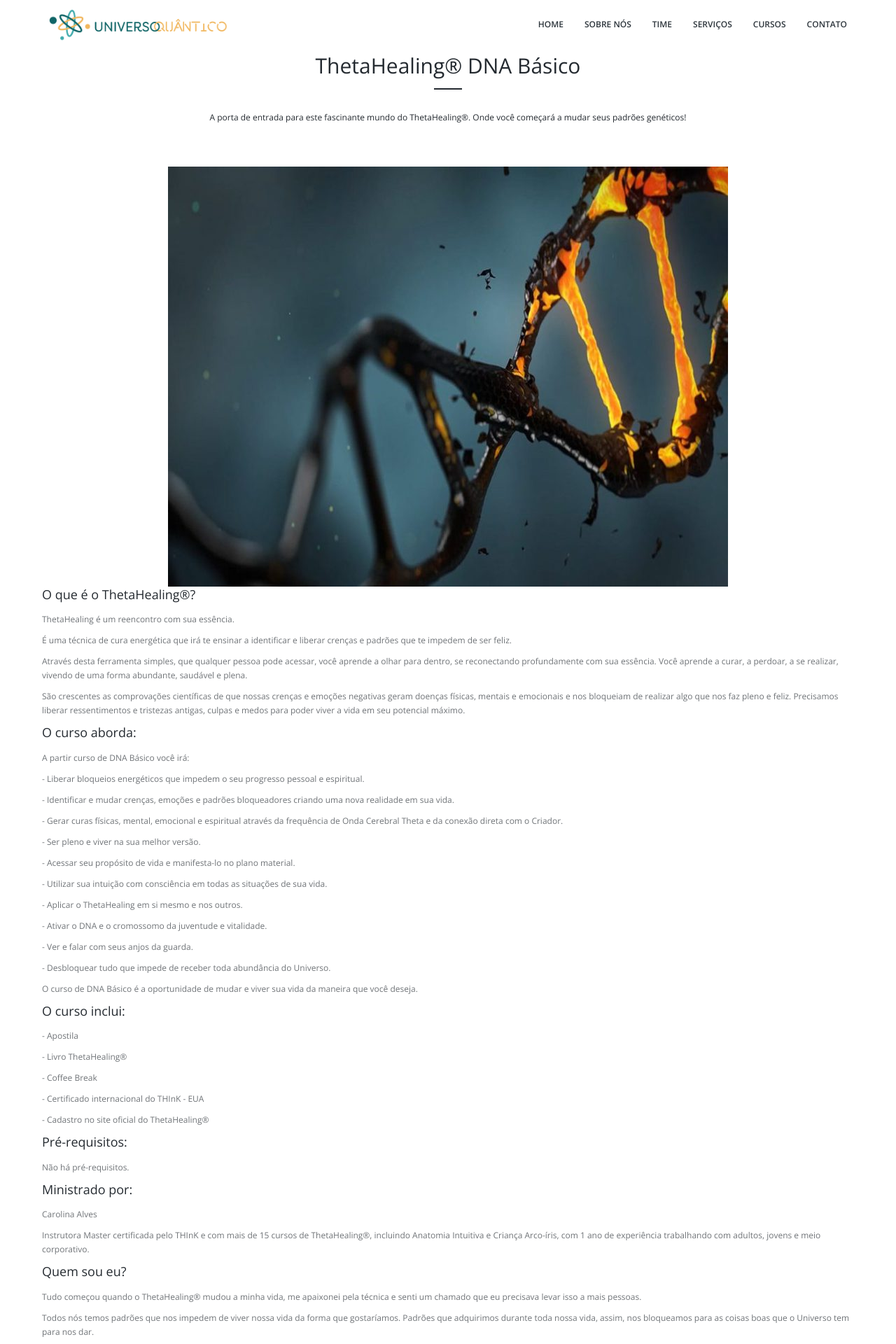
After one commit to matheusimf/imf-site, a Django app: page /seminars/dna-basico/ in a window 1280 px wide. The commit adds this page. Shown: the top 1920 px of the page at 70% size. Run offline with Django 3.2, Linux system fonts and the light colour scheme; some libraries are stand-ins or nearby versions.

Commit message:
Create basic seminar page

```diff
--- /dev/null
+++ b/src/seminars/templates/seminars/base-seminars.html
@@ -0,0 +1,103 @@
+{% extends "core/base.html" %}
+{% load i18n %}
+{% load static from staticfiles %}
+
+{% block active_seminars_menu %}active{% endblock active_seminars_menu %}
+
+        {% block everything %}
+        <!-- begin #work -->
+        <div class="content">
+            <!-- begin container -->
+            <div class="container">
+                <h2 class="content-title">{% trans 'ThetaHealing® DNA Básico' %}</h2>
+                <p class="content-desc">
+                    {% trans 'A porta de entrada para este fascinante mundo do ThetaHealing®. Onde você começará a mudar seus padrões genéticos!' %}
+                </p>
+                <div class="row">
+                    <img class="center-block img-fluid" src="{% static 'core/img/dna_basico.jpeg' %}" alt="{% trans 'DNA Básico - ThetaHealing' %}"/>
+                </div>
+                <div class="row">
+                    <h4>O que é o ThetaHealing®?</h4>
+                    <p>ThetaHealing é um reencontro com sua essência.</p>
+                    <p>É uma técnica de cura energética que irá te ensinar a identificar e liberar crenças e padrões que te impedem de ser feliz.</p>
+                    <p>Através desta ferramenta simples, que qualquer pessoa pode acessar, você aprende a olhar para dentro, se reconectando profundamente com sua essência. Você aprende a curar, a perdoar, a se realizar, vivendo de uma forma abundante, saudável e plena.</p>
+                    <p>São crescentes as comprovações científicas de que nossas crenças e emoções negativas geram doenças físicas, mentais e emocionais e nos bloqueiam de realizar algo que nos faz pleno e feliz. Precisamos liberar ressentimentos e tristezas antigas, culpas e medos para poder viver a vida em seu potencial máximo.</p>
+                </div>
+                <div class="row">
+                    <h4>O curso aborda:</h4>
+                    <p>A partir curso de DNA Básico você irá:</p>
+                    <p>- Liberar bloqueios energéticos que impedem o seu progresso pessoal e espiritual.</p>
+                    <p>- Identificar e mudar crenças, emoções e padrões bloqueadores criando uma nova realidade em sua vida.</p>
+                    <p>- Gerar curas físicas, mental, emocional e espiritual através da frequência de Onda Cerebral Theta e da conexão direta com o Criador.</p>
+                    <p>- Ser pleno e viver na sua melhor versão.</p>
+                    <p>- Acessar seu propósito de vida e manifesta-lo no plano material.</p>
+                    <p>- Utilizar sua intuição com consciência em todas as situações de sua vida.</p>
+                    <p>- Aplicar o ThetaHealing em si mesmo e nos outros.</p>
+                    <p>- Ativar o DNA e o cromossomo da juventude e vitalidade.</p>
+                    <p>- Ver e falar com seus anjos da guarda.</p>
+                    <p>- Desbloquear tudo que impede de receber toda abundância do Universo.</p>
+                    <p>O curso de DNA Básico é a oportunidade de mudar e viver sua vida da maneira que você deseja.</p>
+                </div>
+                <div class="row">
+                    <h4>O curso inclui:</h4>
+                    <p>- Apostila</p>
+                    <p>- Livro ThetaHealing®</p>
+                    <p>- Coffee Break</p>
+                    <p>- Certificado internacional do THInK - EUA</p>
+                    <p>- Cadastro no site oficial do ThetaHealing®</p>
+                </div>
+                <div class="row">
+                    <h4>Pré-requisitos:</h4>
+                    <p>Não há pré-requisitos.</p>
+                </div>
+                <div class="row">
+                    <h4>Ministrado por:</h4>
+                    <p>Carolina Alves</p>
+                    <p>Instrutora Master certificada pelo THInK e com mais de 15 cursos de ThetaHealing®, incluindo Anatomia Intuitiva e Criança Arco-íris, com 1 ano de experiência trabalhando com adultos, jovens e meio corporativo.</p>
+                </div>
+                <div class="row">
+                    <h4>Quem sou eu?</h4>
+                    <p>Tudo começou quando o ThetaHealing® mudou a minha vida, me apaixonei pela técnica e senti um chamado que eu precisava levar isso a mais pessoas.</p>
+                    <p>Todos nós temos padrões que nos impedem de viver nossa vida da forma que gostaríamos. Padrões que adquirimos durante toda nossa vida, assim, nos bloqueamos para as coisas boas que o Universo tem para nos dar.</p>
+                    <p>Minha missão é te ajudar a liberar esses padrões e viver seus sonhos e sua vida da maneira que você deseja!</p>
+                    <p>Vamos juntos?</p>
+                    <p>Carolina Alves,<br />
+                    Terapeuta apaixonada pela vida.</p>
+                </div>
+                <div class="row">
+                    <h4>Data e local:</h4>
+                    <p>Data: 07, 08 e 09 de junho de 2019</p>
+                    <p>Horário: sexta-feira das 18:00 às 22:00, sábado e domingo das 09:00 às 18:00</p>
+                    <p>Endereço: À confirmar</p>
+                </div>
+                <div class="row">
+                    <h4>Pagamentos:</h4>
+                    <p>Para garantir sua vaga, é necessário o pagamento da taxa de inscrição.<br />
+                    Formas de pagamentos escolhidas como transferência bancária/depósito devem ser feitas na seguinte conta:</p>
+                </div>
+                <div class="row">
+                    <p>Banco: Bradesco<br />
+                    Agência:  6444<br />
+                    Conta: 0000851-6<br />
+                    Titular: Ana Carolina Alves Silva<br />
+                    CPF: 402.117.748-55</p>
+                    <p>*Após o pagamento da inscrição e/ou curso, deve ser enviado o comprovante para o e-mail: imfterapiasfinanceiro@gmail.com ou WhatsApp: +5511996495349.</p>
+                    <p>*Sua inscrição só será confirmada após a confirmação do pagamento da mesma.</p>
+                    <p>*Formas de pagamento via cartão de crédito deve ser solicitado o link no WhatsApp.</p>
+                    <p>*A inscrição é não reembolsável e pode ser utilizada para próximos cursos.</p>
+                </div>
+                <div class="row">
+                    <h4>Investimento:</h4>
+                    <p>Inscrição: R$197,00 até o dia XX/XX/XXXX, após este dia o valor é R$250,00</p>
+                    <p>Curso à vista: R$1.290,00</p>
+                    <p>Curso parcelado: R$1.290,00 + taxas</p>
+                </div>
+                <div class="row">
+                    <h4>Inscrição:</h4>
+                    <p><a href='http://bit.ly/dnabasicoimf'target="_blank" >Clique aqui</a></p>
+                </div>
+            </div>
+            <!-- end container -->
+        </div>
+        <!-- end #work -->
+        {% endblock everything %}
--- a/src/seminars/templates/seminars/seminars.html
+++ b/src/seminars/templates/seminars/seminars.html
@@ -20,7 +20,7 @@
                         <!-- begin work -->
                         <div class="work">
                             <div class="image">
-                                <a href=""><img src="{% static 'core/img/dna_basico.jpeg' %}" alt="{% trans 'DNA Básico - ThetaHealing' %}" /></a>
+                                <a href="{% url 'seminars:basic-dna' %}"><img src="{% static 'core/img/dna_basico.jpeg' %}" alt="{% trans 'DNA Básico - ThetaHealing' %}" /></a>
                             </div>
                             <div class="desc">
                                 <span class="desc-title">{% trans 'DNA Básico' %}</span>
--- a/src/seminars/urls.py
+++ b/src/seminars/urls.py
@@ -1,7 +1,8 @@
 from django.urls import include, path, re_path
 
-from .views import Seminars
+from .views import Seminars, BasicDNASeminar
 
 urlpatterns = [
     re_path(r'^$', Seminars.as_view(), name='seminars'),
+    path('dna-basico/', BasicDNASeminar.as_view(), name='basic-dna'),
 ]
--- a/src/seminars/views.py
+++ b/src/seminars/views.py
@@ -10,9 +10,12 @@ class Seminars(View):
         return render(request, self.template_name, context)
 
 
-class EspicifiedSeminar(View):
-    template_name = 'seminars/seminars.html'
+class BaseSeminar(View):
+    template_name = 'seminars/base-seminars.html'
 
     def get(self, request, *args, **kwargs):
         context = {}
         return render(request, self.template_name, context)
+
+class BasicDNASeminar(BaseSeminar):
+    template_name = 'seminars/base-seminars.html'
```
